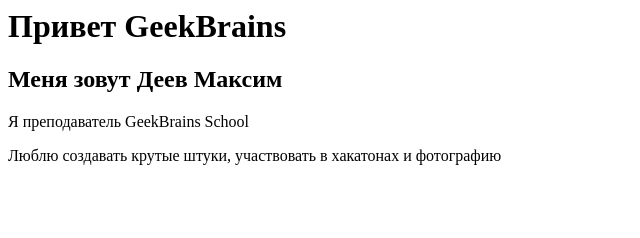
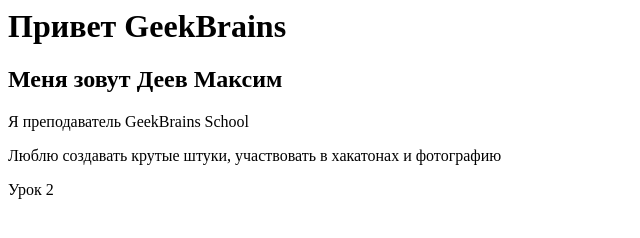
Before and after one commit to DeevMaks/DeevMaks.github.io, a plain HTML site: page index.html in a window 1280 px wide. Shown: the full height of the page, 0-640 px from the left. Drawn offline with Linux system fonts and the light colour scheme.

Commit message:
Lesson 2

```diff
--- a/index.html
+++ b/index.html
@@ -5,3 +5,5 @@
 <p>Я преподаватель GeekBrains School</p>
 
 <p>Люблю создавать крутые штуки, участвовать в хакатонах и фотографию</p>
+
+<p>Урок 2</p>
```
